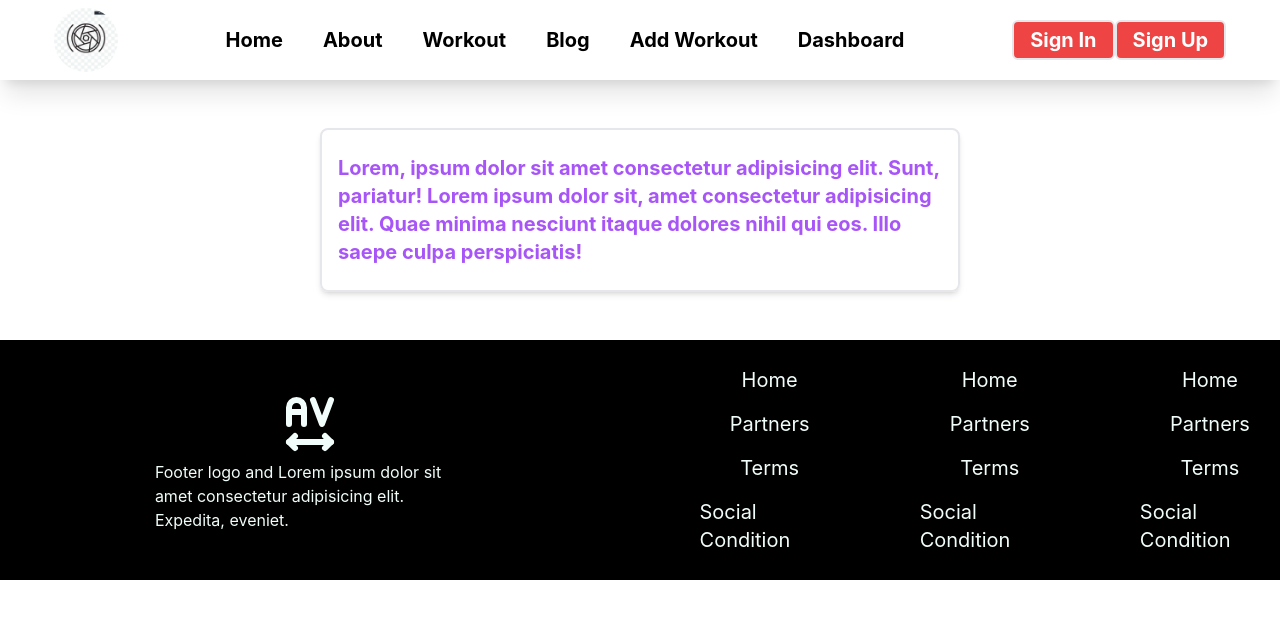
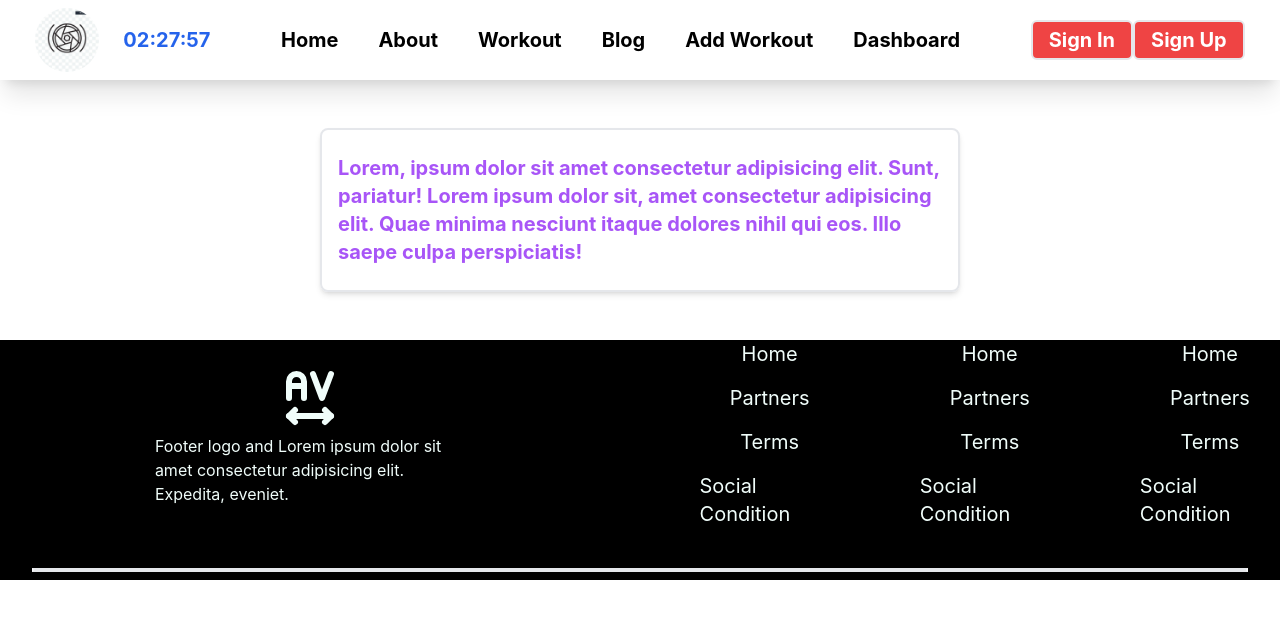
Before and after one commit to AlaminSarkerFRII/User-Athentication-MERN-Projects, a React (Create React App) app: page /details-user/1 in a window 1280 px wide. Shown: the top 618 px of the page. Built offline with nearby package versions, Linux system fonts and the light colour scheme; no server answers.

Commit message:
added footer

```diff
--- a/src/components/Footer.js
+++ b/src/components/Footer.js
@@ -3,8 +3,8 @@ import { TbLetterSpacing } from "react-icons/tb";
 
 const Footer = () => {
   return (
-    <div className="footer-main cursor-pointer w-full mx-auto flex justify-center items-center bottom-0 h-60 bg-black text-teal-50">
-      <div className="footer-content gap-20 flex flex-col md:flex-row lg:flex-row justify-between items-center">
+    <div className="footer-main cursor-pointer w-full mx-auto bottom-0 h-60 bg-black text-teal-50">
+      <div className="footer-content gap-20 flex flex-col md:flex-row lg:flex-row justify-center items-center">
         <div className="first-container flex flex-col justify-center items-center">
           <TbLetterSpacing className="text-7xl font-bold" />
           <p className="w-1/2 mx-auto">
@@ -31,6 +31,8 @@ const Footer = () => {
           <li>Social Condition</li>
         </div>
       </div>
+
+      <div className=" w-[95%] mx-auto my-10 border-2 border-x-gray-50"></div>
     </div>
   );
 };
--- a/src/components/Navbar.js
+++ b/src/components/Navbar.js
@@ -1,25 +1,73 @@
-import React from "react";
+import { format } from "date-fns";
+import React, { useEffect } from "react";
+import { useState } from "react";
 import { Link } from "react-router-dom";
 import imgsLogo from "../assests/logo.png";
 
 const Navbar = () => {
+
+  //<==========time set==========>
+
+  const [time , setTime] = useState(new Date())
+
+  useEffect(() => {
+      setInterval(() => {
+        setTime(new Date());
+      }, 1000);
+
+    })
+
   return (
     <div className="navbar-container text-center  py-2 shadow-xl mt-0 mb-0">
       <div className="text-xl font-bold flex flex-wrap justify-around items-center">
-        <div className="logo ">
+        <div className="logo flex justify-center items-center gap-6 ">
           <img
             className="w-16 h-16 hidden sm:block rounded-full "
             src={imgsLogo}
             alt="logo"
           />
+
+          <h1 className="transition-all text-blue-600">
+          {`${format(time, 'HH:mm:ss')}`}
+          </h1>
         </div>
         <div className="gap-10 flex flex-wrap justify-between items-center ">
-          <Link className="hover:border-b-4 hover:border-b-blue-500 hover:border-b-translate-y-2 hover:-translate-y-2 hover:ease-linear" to="/">Home</Link>
-          <Link className="hover:border-b-4 hover:border-b-blue-500 hover:border-b-translate-y-2 hover:-translate-y-2 hover:ease-linear" to="/about">About</Link>
-          <Link className="hover:border-b-4 hover:border-b-blue-500 hover:border-b-translate-y-2 hover:-translate-y-2 hover:ease-linear" to="/workouts">Workout</Link>
-          <Link className="hover:border-b-4 hover:border-b-blue-500 hover:border-b-translate-y-2 hover:-translate-y-2 hover:ease-linear" to="/blogs">Blog</Link>
-          <Link className="hover:border-b-4 hover:border-b-blue-500 hover:border-b-translate-y-2 hover:-translate-y-2 hover:ease-linear" to="/addWorkout">Add Workout</Link>
-          <Link className="hover:border-b-4 hover:border-b-blue-500 hover:border-b-translate-y-2 hover:-translate-y-2 hover:ease-linear" to="/dashboard">Dashboard</Link>
+          <Link
+            className="hover:border-b-4 hover:border-b-blue-500 hover:-translate-y-2 hover:ease-linear"
+            to="/"
+          >
+            Home
+          </Link>
+          <Link
+            className="hover:border-b-4 hover:border-b-blue-500 hover:-translate-y-2 hover:ease-linear"
+            to="/about"
+          >
+            About
+          </Link>
+          <Link
+            className="hover:border-b-4 hover:border-b-blue-500 hover:-translate-y-2 hover:ease-linear"
+            to="/workouts"
+          >
+            Workout
+          </Link>
+          <Link
+            className="hover:border-b-4 hover:border-b-blue-500 hover:-translate-y-2 hover:ease-linear"
+            to="/blogs"
+          >
+            Blog
+          </Link>
+          <Link
+            className="hover:border-b-4 hover:border-b-blue-500 hover:-translate-y-2 hover:ease-linear"
+            to="/addWorkout"
+          >
+            Add Workout
+          </Link>
+          <Link
+            className="hover:border-b-4 hover:border-b-blue-500 hover:-translate-y-2 hover:ease-linear"
+            to="/dashboard"
+          >
+            Dashboard
+          </Link>
         </div>
         <div className="sign-in flex flex-shrink-0 flex-col lg:flex-row justify-center items-center">
           <Link
```
